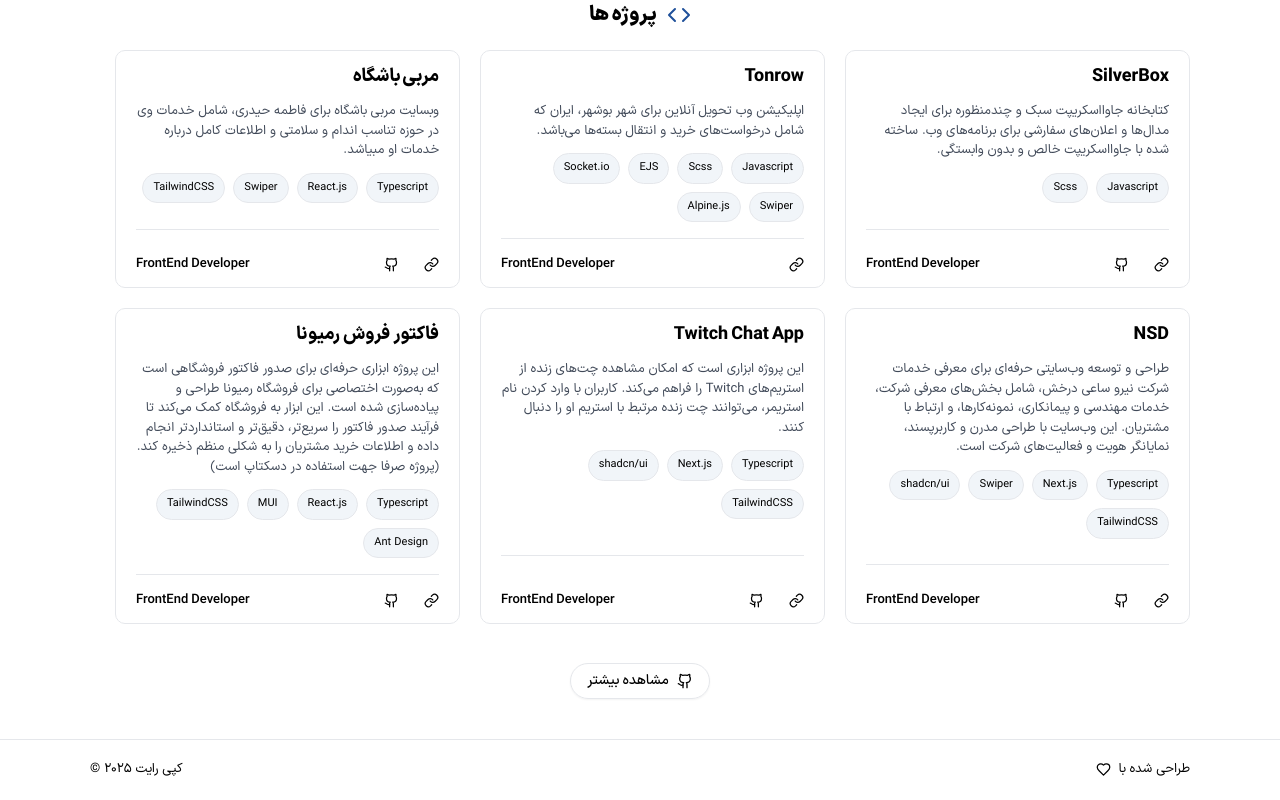
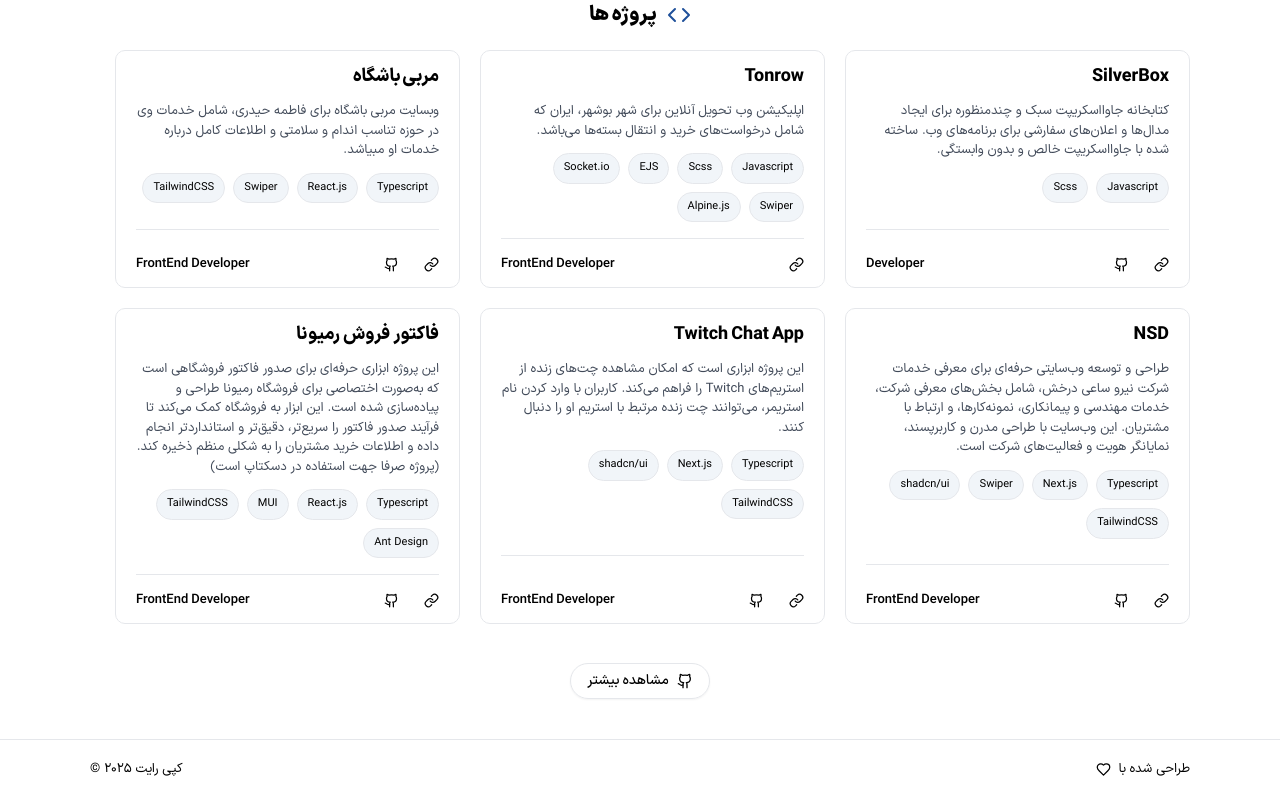
Before and after one commit to dofxo/dofxo.ir, a React (Vite) app: page / in a window 1280 px wide. Shown: the part 1217-2017 px from the top of the page. Built offline with nearby package versions, Linux system fonts and the light colour scheme; no server answers.

Commit message:
Update projects.ts

```diff
--- a/src/data/projects.ts
+++ b/src/data/projects.ts
@@ -6,7 +6,7 @@
     websiteLink: "https://silverboxjs.ir/",
     description: `کتابخانه جاوااسکریپت سبک و چندمنظوره برای ایجاد مدال‌ها و اعلان‌های سفارشی برای
             برنامه‌های وب. ساخته شده با جاوااسکریپت خالص و بدون وابستگی.`,
-    role: "FrontEnd Developer",
+    role: "Developer",
     sourceCode: "https://github.com/silverethical/silverbox/",
     skills: ["Javascript", "Scss"],
   },
```
